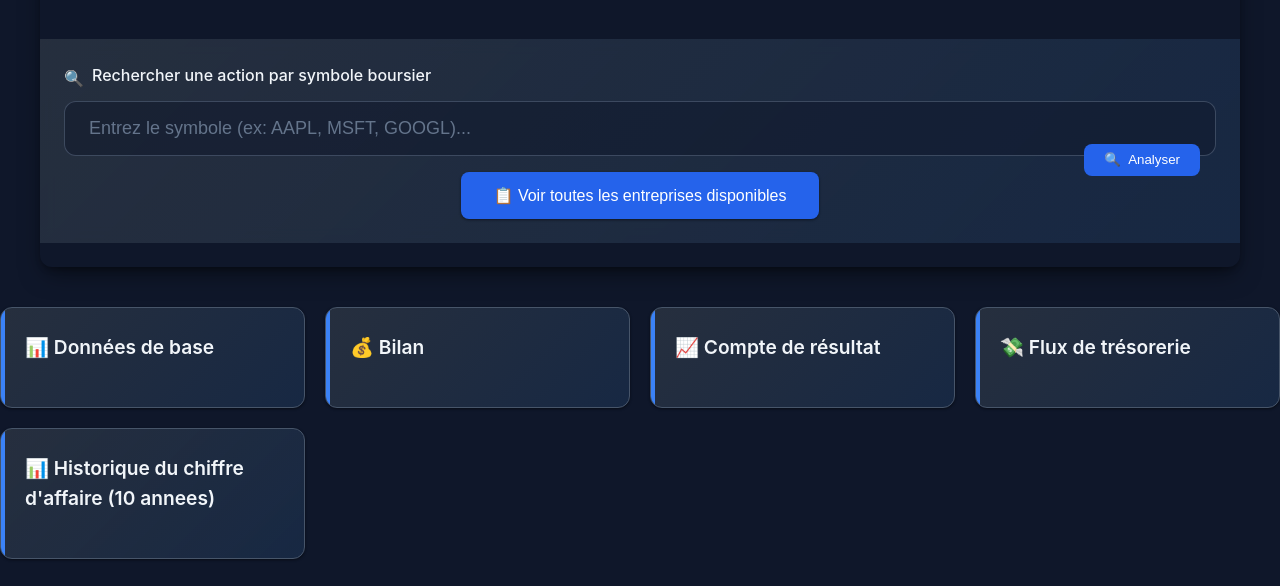
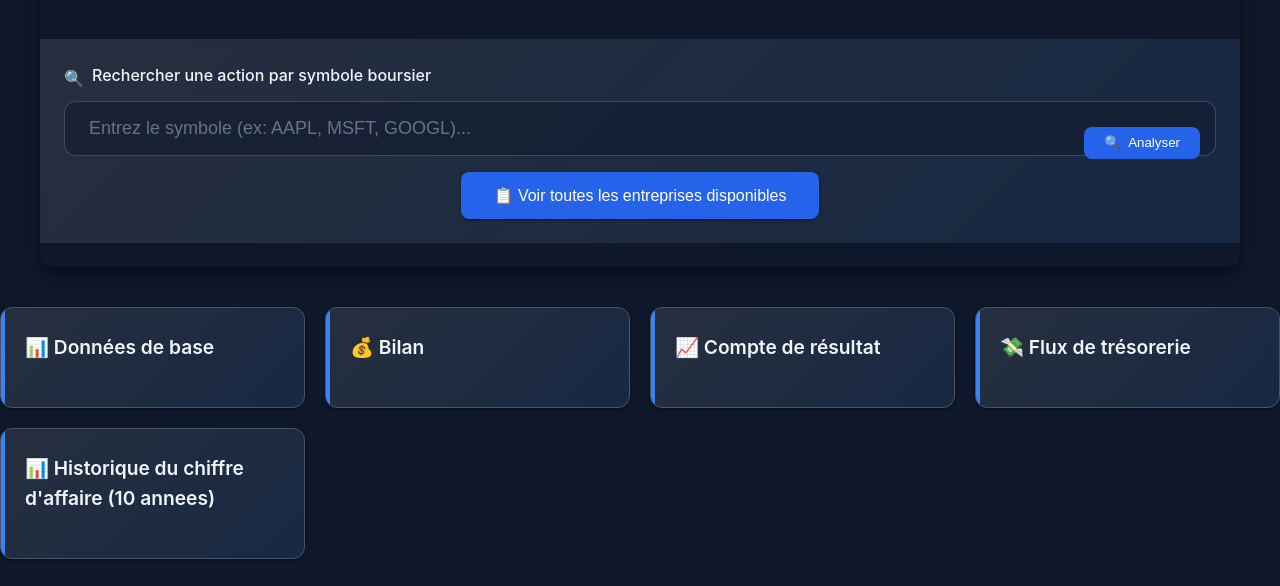
Before and after one commit to PaulineB29/API, a plain HTML site: page frontend/index.html in a window 1280 px wide. Shown: the part 191-777 px from the top of the page. Drawn offline with Linux system fonts and the light colour scheme.

Commit message:
Update styles.css

```diff
--- a/frontend/styles.css
+++ b/frontend/styles.css
@@ -159,9 +159,10 @@ header .description {
 /* Bouton "Analyser" dans l'input */
 .search-button-container {
     position: absolute;
-    right: 1rem; /* right-4 */
-    top: 50%;
-    transform: translateY(-50%); /* -translate-y-1/2 */
+    right: 1rem;
+    bottom: 60px; /* 60px en partant du bas */
+    top: auto; /* Annule la propriété top précédente */
+    transform: none; /* Supprime la transformation de centrage vertical */
 }
 
 .search-button {
```
